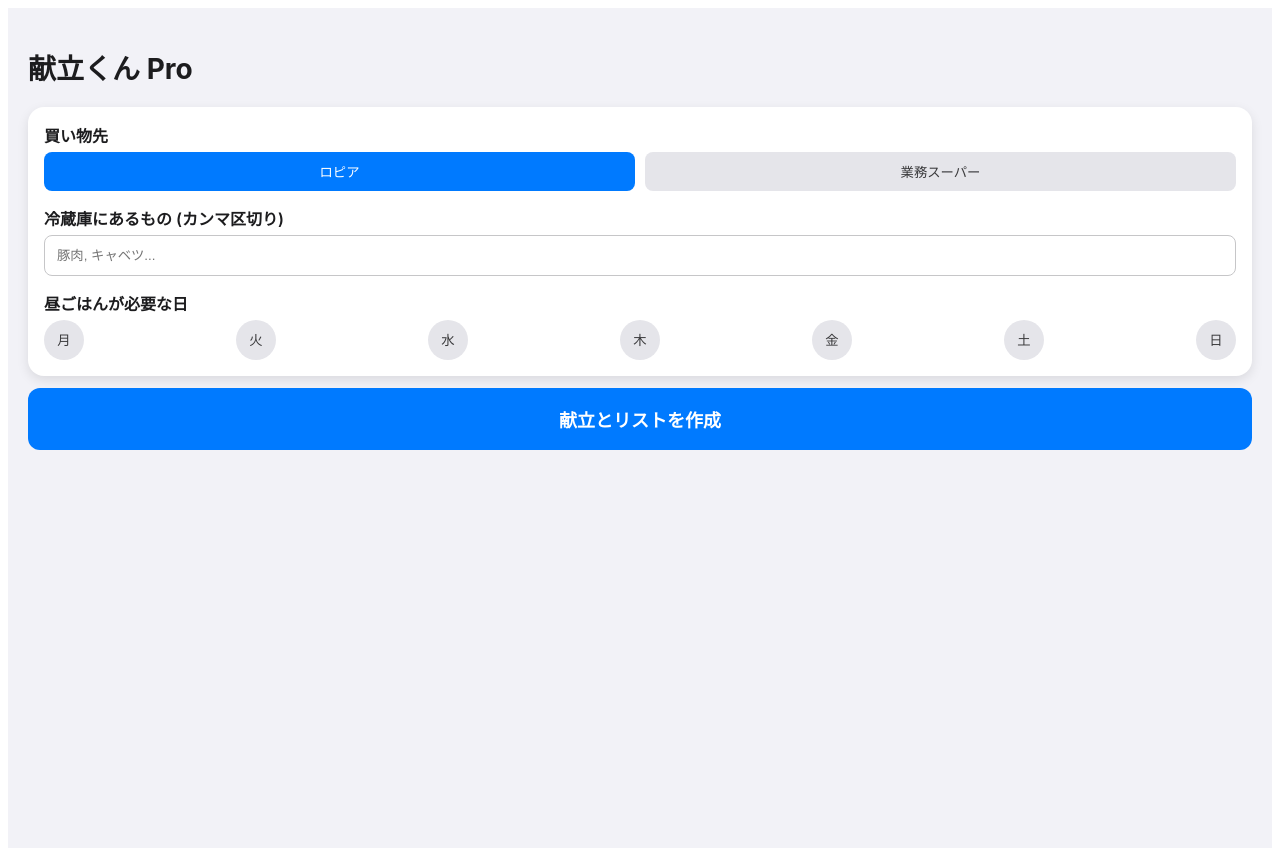
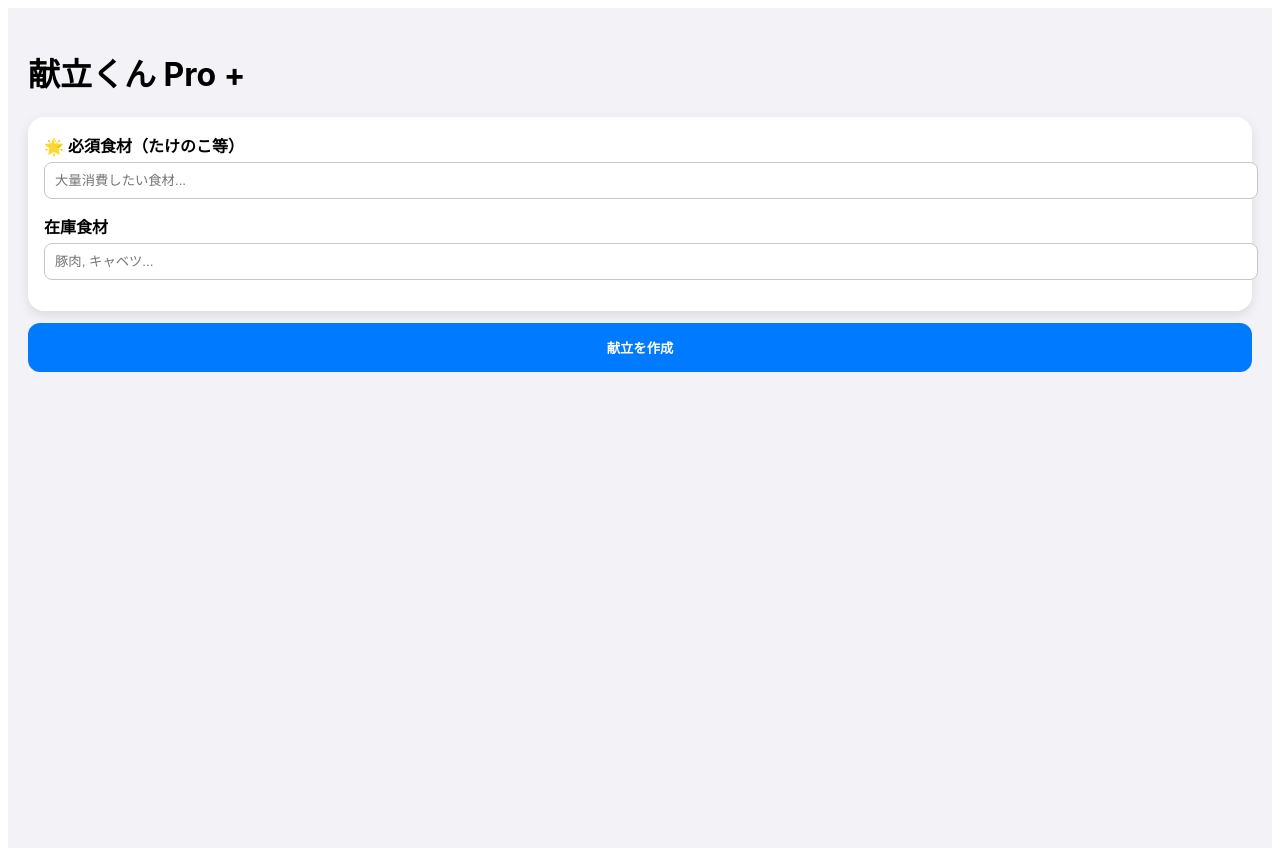
Before and after one commit to masao0508-wq/my-shopping-frontend, a React (Create React App) app: page / in a window 1280 px wide. Built offline with nearby package versions, Linux system fonts and the light colour scheme.

Commit message:
Update App.js

```diff
--- a/src/App.js
+++ b/src/App.js
@@ -5,15 +5,11 @@ function App() {
   const [loading, setLoading] = useState(false);
   const [store, setStore] = useState("ロピア");
   const [stock, setStock] = useState("");
+  const [mustUse, setMustUse] = useState(""); // 必須食材
   const [needsLunch, setNeedsLunch] = useState([]);
+  const [fridgeList, setFridgeList] = useState([]); // 冷蔵庫にあるものリスト
 
   const API_URL = "https://shopping-app-8egl.onrender.com";
-
-  const toggleLunch = (index) => {
-    setNeedsLunch(prev =>
-      prev.includes(index) ? prev.filter(i => i !== index) : [...prev, index]
-    );
-  };
 
   const generateMenu = async () => {
     setLoading(true);
@@ -22,16 +18,15 @@ function App() {
         method: 'POST',
         headers: { 'Content-Type': 'application/json' },
         body: JSON.stringify({
-          store: store,
+          store,
           stock: stock.split(",").map(s => s.trim()),
+          must_use: mustUse,
           needs_lunch: needsLunch,
           use_bento: true
         })
       });
       const json = await res.json();
-      if (json.error) throw new Error(json.error);
-      // 各メニューに初期状態として status="OK" を付与
-      const menuWithStatus = json.menu.map(m => ({ ...m, status: "OK" }));
+      const menuWithStatus = json.menu.map(m => ({ ...m, status: "OK", isNextDay: false, isLunchTarget: false }));
       setData({ ...json, menu: menuWithStatus });
     } catch (e) {
       alert("エラー: " + e.message);
@@ -39,10 +34,12 @@ function App() {
     setLoading(false);
   };
 
-  const toggleStatus = (index) => {
-    const newMenu = [...data.menu];
-    newMenu[index].status = newMenu[index].status === "OK" ? "NG" : "OK";
-    setData({ ...data, menu: newMenu });
+  // 買い物完了（チェック）時に冷蔵庫へ移動
+  const handleCheckItem = (index) => {
+    const item = data.shopping_list[index];
+    setFridgeList(prev => [...prev, `${item.item} (${item.amount})`]);
+    const newList = data.shopping_list.filter((_, i) => i !== index);
+    setData({ ...data, shopping_list: newList });
   };
 
   const cardStyle = {
@@ -50,86 +47,61 @@ function App() {
     boxShadow: "0 4px 12px rgba(0,0,0,0.1)"
   };
 
+  const btnSmall = { padding: "4px 8px", fontSize: "12px", borderRadius: "6px", border: "1px solid #007AFF", background: "none", color: "#007AFF", cursor: "pointer" };
+
   return (
-    <div style={{ background: "#f2f2f7", minHeight: "100vh", padding: "20px", fontFamily: "-apple-system, sans-serif", color: "#1c1c1e" }}>
-      <h1 style={{ fontSize: "28px", fontWeight: "700", marginBottom: "20px" }}>献立くん Pro</h1>
+    <div style={{ background: "#f2f2f7", minHeight: "100vh", padding: "20px", fontFamily: "-apple-system, sans-serif" }}>
+      <h1>献立くん Pro +</h1>
 
-      {/* 設定エリア */}
       <div style={cardStyle}>
+        {/* 必須食材入力 */}
         <div style={{ marginBottom: "15px" }}>
-          <label style={{ display: "block", fontWeight: "600", marginBottom: "5px" }}>買い物先</label>
-          <div style={{ display: "flex", gap: "10px" }}>
-            {["ロピア", "業務スーパー"].map(s => (
-              <button key={s} onClick={() => setStore(s)} style={{
-                flex: 1, padding: "10px", borderRadius: "8px", border: "none",
-                background: store === s ? "#007AFF" : "#e5e5ea", color: store === s ? "white" : "#3a3a3c"
-              }}>{s}</button>
-            ))}
-          </div>
+          <label style={{ fontWeight: "600" }}>🌟 必須食材（たけのこ等）</label>
+          <input type="text" value={mustUse} onChange={(e) => setMustUse(e.target.value)} placeholder="大量消費したい食材..."
+            style={{ width: "100%", padding: "10px", marginTop: "5px", borderRadius: "8px", border: "1px solid #c6c6c8" }} />
         </div>
-
+        {/* ...（買い物先・在庫入力は維持）... */}
         <div style={{ marginBottom: "15px" }}>
-          <label style={{ display: "block", fontWeight: "600", marginBottom: "5px" }}>冷蔵庫にあるもの (カンマ区切り)</label>
+          <label style={{ fontWeight: "600" }}>在庫食材</label>
           <input type="text" value={stock} onChange={(e) => setStock(e.target.value)} placeholder="豚肉, キャベツ..."
-            style={{ width: "100%", padding: "12px", borderRadius: "8px", border: "1px solid #c6c6c8", boxSizing: "border-box" }} />
-        </div>
-
-        <div>
-          <label style={{ display: "block", fontWeight: "600", marginBottom: "5px" }}>昼ごはんが必要な日</label>
-          <div style={{ display: "flex", justifyContent: "space-between" }}>
-            {["月", "火", "水", "木", "金", "土", "日"].map((d, i) => (
-              <button key={d} onClick={() => toggleLunch(i)} style={{
-                width: "40px", height: "40px", borderRadius: "20px", border: "none",
-                background: needsLunch.includes(i) ? "#34c759" : "#e5e5ea", color: needsLunch.includes(i) ? "white" : "#3a3a3c"
-              }}>{d}</button>
-            ))}
-          </div>
+            style={{ width: "100%", padding: "10px", marginTop: "5px", borderRadius: "8px", border: "1px solid #c6c6c8" }} />
         </div>
       </div>
 
-      <button onClick={generateMenu} disabled={loading} style={{
-        width: "100%", padding: "18px", borderRadius: "12px", background: "#007AFF",
-        color: "white", fontSize: "18px", fontWeight: "700", border: "none", marginBottom: "20px", opacity: loading ? 0.6 : 1
-      }}>
-        {loading ? "AIが4人分を計算中..." : "献立とリストを作成"}
+      <button onClick={generateMenu} disabled={loading} style={{ width: "100%", padding: "15px", borderRadius: "12px", background: "#007AFF", color: "white", fontWeight: "700", border: "none", marginBottom: "20px" }}>
+        {loading ? "AIが計算中..." : "献立を作成"}
       </button>
 
       {data && (
         <>
-          <div style={{ ...cardStyle, background: "#fff9c4" }}>
-            <div style={{ fontWeight: "700", fontSize: "18px" }}>📊 スコア: {data.score}/10</div>
-            <div style={{ fontSize: "14px", marginTop: "5px", color: "#555" }}>💡 {data.usage_tips}</div>
-          </div>
-
-          <h2 style={{ fontSize: "20px", fontWeight: "700", margin: "20px 0 10px" }}>1週間の献立（奥様チェック用）</h2>
+          <h2>献立（奥様チェック）</h2>
           {data.menu.map((m, i) => (
-            <div key={i} style={{ ...cardStyle, borderLeft: m.status === "NG" ? "8px solid #ff3b30" : "8px solid #34c759" }}>
-              <div style={{ display: "flex", justifyContent: "space-between", alignItems: "flex-start" }}>
+            <div key={i} style={cardStyle}>
+              <div style={{ display: "flex", justifyContent: "space-between" }}>
                 <div>
-                  <span style={{ fontSize: "14px", color: "#8e8e93" }}>{m.day}曜日 {m.is_easy && "✨手抜き"}</span>
-                  <div style={{ fontSize: "18px", fontWeight: "700" }}>{m.name}</div>
-                  {m.lunch && <div style={{ fontSize: "14px", color: "#007AFF" }}>昼: {m.lunch}</div>}
+                  <div style={{ fontWeight: "700" }}>{m.day}曜日: {m.name}</div>
+                  <div style={{ display: "flex", gap: "5px", marginTop: "5px" }}>
+                    <button style={btnSmall}>翌日分も作る</button>
+                    <button style={btnSmall}>昼ごはんに回す</button>
+                  </div>
                 </div>
-                <button onClick={() => toggleStatus(i)} style={{
-                  padding: "8px 16px", borderRadius: "20px", border: "none",
-                  background: m.status === "OK" ? "#34c759" : "#ff3b30", color: "white", fontWeight: "600"
-                }}>{m.status}</button>
-              </div>
-              <div style={{ marginTop: "10px", fontSize: "13px", color: "#48484a", background: "#f8f8f8", padding: "8px", borderRadius: "8px" }}>
-                🍱 <b>弁当:</b> {m.bento_tip}<br/>
-                🍖 <b>10代向け:</b> {m.volume_tip}
               </div>
             </div>
           ))}
 
-          <h2 style={{ fontSize: "20px", fontWeight: "700", margin: "20px 0 10px" }}>🛒 買い物チェックリスト (4人分)</h2>
+          <h2>🛒 買い物チェックリスト</h2>
           <div style={cardStyle}>
             {data.shopping_list.map((item, i) => (
-              <div key={i} style={{ padding: "10px 0", borderBottom: "1px solid #e5e5ea", display: "flex", justifyContent: "space-between" }}>
-                <span>{item.item}</span>
-                <span style={{ fontWeight: "600" }}>{item.amount}</span>
+              <div key={i} style={{ display: "flex", alignItems: "center", padding: "8px 0", borderBottom: "1px solid #eee" }}>
+                <input type="checkbox" onChange={() => handleCheckItem(i)} style={{ marginRight: "10px", transform: "scale(1.2)" }} />
+                <span>{item.item} - {item.amount}</span>
               </div>
             ))}
+          </div>
+
+          <h2>❄️ 冷蔵庫にあるものリスト</h2>
+          <div style={{ ...cardStyle, background: "#e1f5fe" }}>
+            {fridgeList.length > 0 ? fridgeList.map((f, i) => <div key={i}>✅ {f}</div>) : "空っぽです"}
           </div>
         </>
       )}
```
